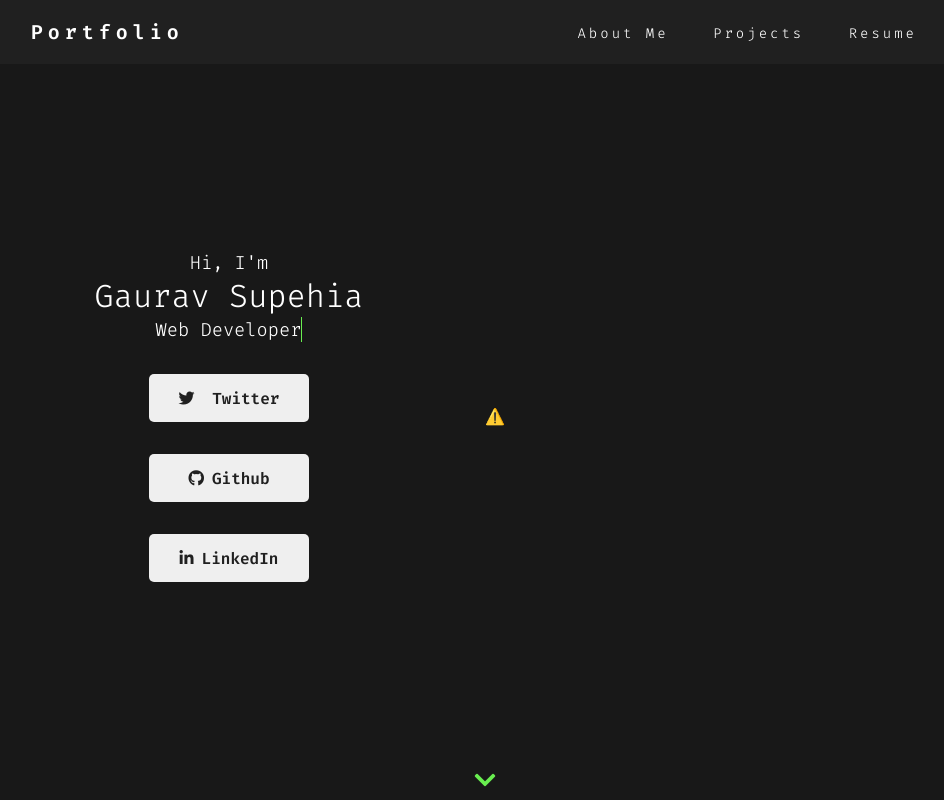
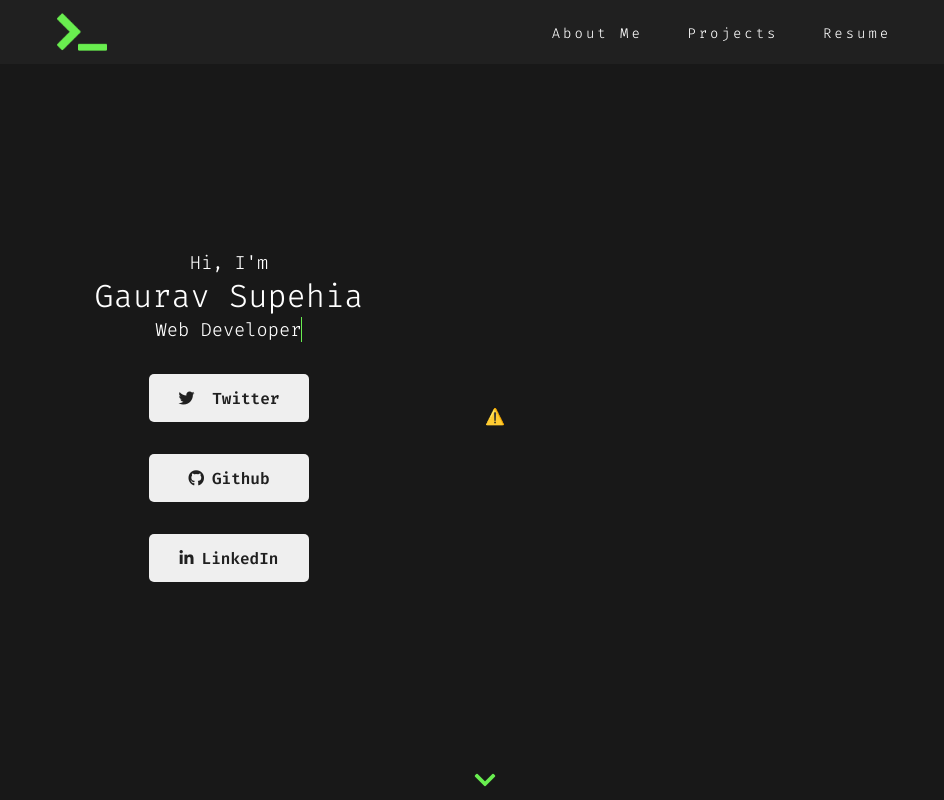
Before and after one commit to crazysamurai/Portfolio, a plain HTML site: page index.html in a window 1280 px wide. Shown: the whole page, without its empty margins (155-1099 px from the left). Drawn offline with nearby package versions, Linux system fonts and the light colour scheme; no server answers.

Commit message:
changed logo and some styles

```diff
--- a/index.html
+++ b/index.html
@@ -24,7 +24,7 @@
       <div class="container">
         <!-- navbar -->
         <nav>
-          <h1 class="logo">Portfolio</h1>
+          <img class="logo" src="./images/logo.png" alt="logo" />
           <ul class="nav-links">
             <li><a href="#about">About Me</a></li>
             <li><a href="#projects">Projects</a></li>
--- a/styles/styles.css
+++ b/styles/styles.css
@@ -31,9 +31,8 @@ nav {
 }
 
 .logo {
-  color: white;
-  letter-spacing: 5px;
-  font-size: 20px;
+  height: 50px;
+  width: 50px;
 }
 
 .nav-links {
```
Also changed, not shown: images/logo.gif (added), images/logo.png (added).
